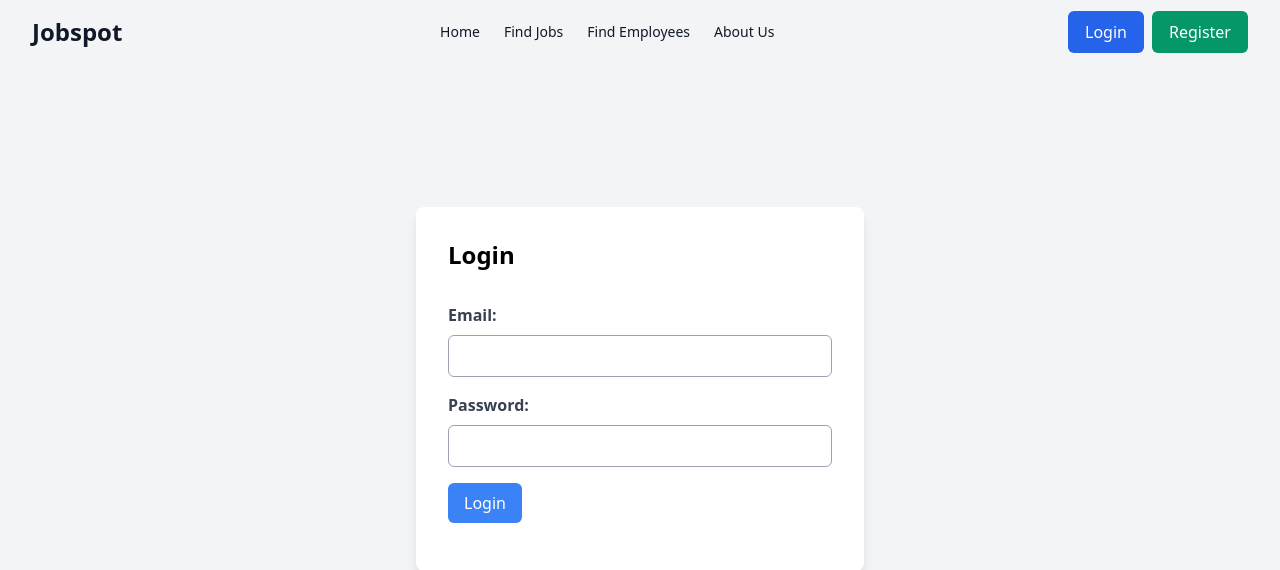
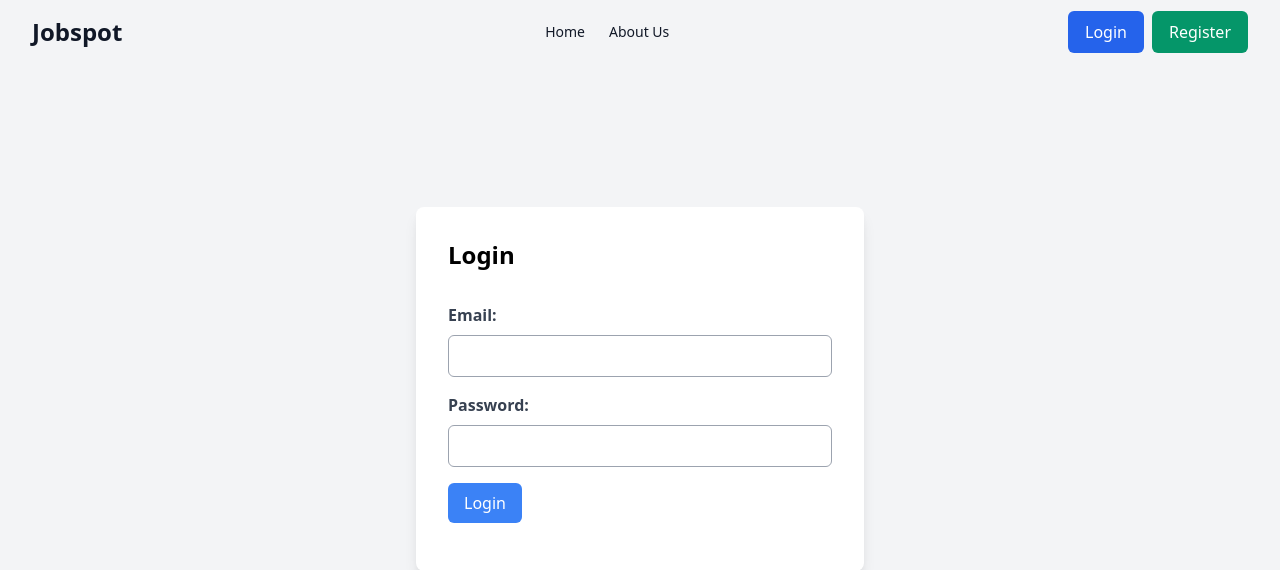
Before and after one commit to Lythical1/backend-eind-project, a PHP site: page /login.php in a window 1280 px wide. Shown: the top 570 px of the page. Run offline with PHP 8.4, Linux system fonts and the light colour scheme.

Commit message:
changed navbar to add functionality with employee or company

```diff
--- a/login.php
+++ b/login.php
@@ -7,13 +7,14 @@ $notification = "";
 if (!empty($_POST['email']) && !empty($_POST['password'])) {
     $email = $_POST['email'];
     $password = $_POST['password'];
-    $stmt = $pdo->prepare('SELECT id, password FROM users WHERE email = :email');
+    $stmt = $pdo->prepare('SELECT id, password, type_of_user FROM users WHERE email = :email');
 
     $stmt->execute(['email' => $email]);
     $result = $stmt->fetch();
 
     if ($result && password_verify($password, $result['password'])) {
         $_SESSION['user_id'] = $result['id'];
+        $_SESSION['type_of_user'] = $result['type_of_user'];
         header("Location: index.php");
         exit;
     } else {
--- a/navbar.php
+++ b/navbar.php
@@ -6,8 +6,16 @@
             </div>
             <div class="hidden sm:ml-6 sm:flex sm:items-center">
                 <a href="index.php" class="px-3 py-2 rounded-md text-sm font-medium text-gray-900 hover:text-gray-500 focus:outline-none focus:text-gray-500">Home</a>
-                <a href="find_job.php" class="px-3 py-2 rounded-md text-sm font-medium text-gray-900 hover:text-gray-500 focus:outline-none focus:text-gray-500">Find Jobs</a>
-                <a href="find_employee.php" class="px-3 py-2 rounded-md text-sm font-medium text-gray-900 hover:text-gray-500 focus:outline-none focus:text-gray-500">Find Employees</a>
+                <?php if (isset($_SESSION['type_of_user']) && $_SESSION['type_of_user'] == 'employee') { ?>
+                    <a href="find_job.php" class="px-3 py-2 rounded-md text-sm font-medium text-gray-900 hover:text-gray-500 focus:outline-none focus:text-gray-500">Find Jobs</a>
+                    <a href="profile.php" class="px-3 py-2 rounded-md text-sm font-medium text-gray-900 hover:text-gray-500 focus:outline-none focus:text-gray-500">Profile</a>
+                    <a href="my_applications.php" class="px-3 py-2 rounded-md text-sm font-medium text-gray-900 hover:text-gray-500 focus:outline-none focus:text-gray-500">My Applications</a>
+                    <a href="create_application.php" class="px-3 py-2 rounded-md text-sm font-medium text-gray-900 hover:text-gray-500 focus:outline-none focus:text-gray-500">Create Application</a>
+                <?php } ?>
+                <?php if (isset($_SESSION['type_of_user']) && $_SESSION['type_of_user'] == 'company') { ?>
+                    <a href="create_job.php" class="px-3 py-2 rounded-md text-sm font-medium text-gray-900 hover:text-gray-500 focus:outline-none focus:text-gray-500">Create Job</a>
+                    <a href="find_employee.php" class="px-3 py-2 rounded-md text-sm font-medium text-gray-900 hover:text-gray-500 focus:outline-none focus:text-gray-500">Find Employees</a>
+                <?php } ?>
                 <a href="about_us.php" class="px-3 py-2 rounded-md text-sm font-medium text-gray-900 hover:text-gray-500 focus:outline-none focus:text-gray-500">About Us</a>
             </div>
             <div class="flex items-center">
```
